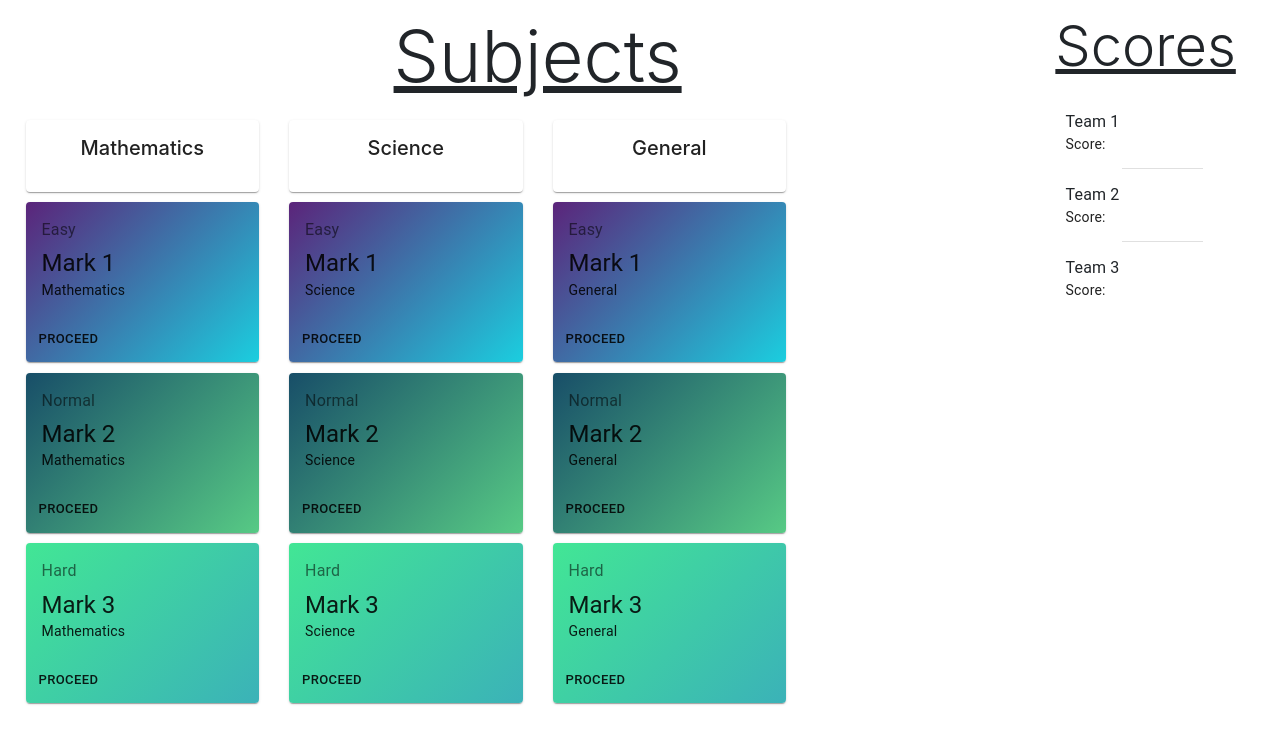
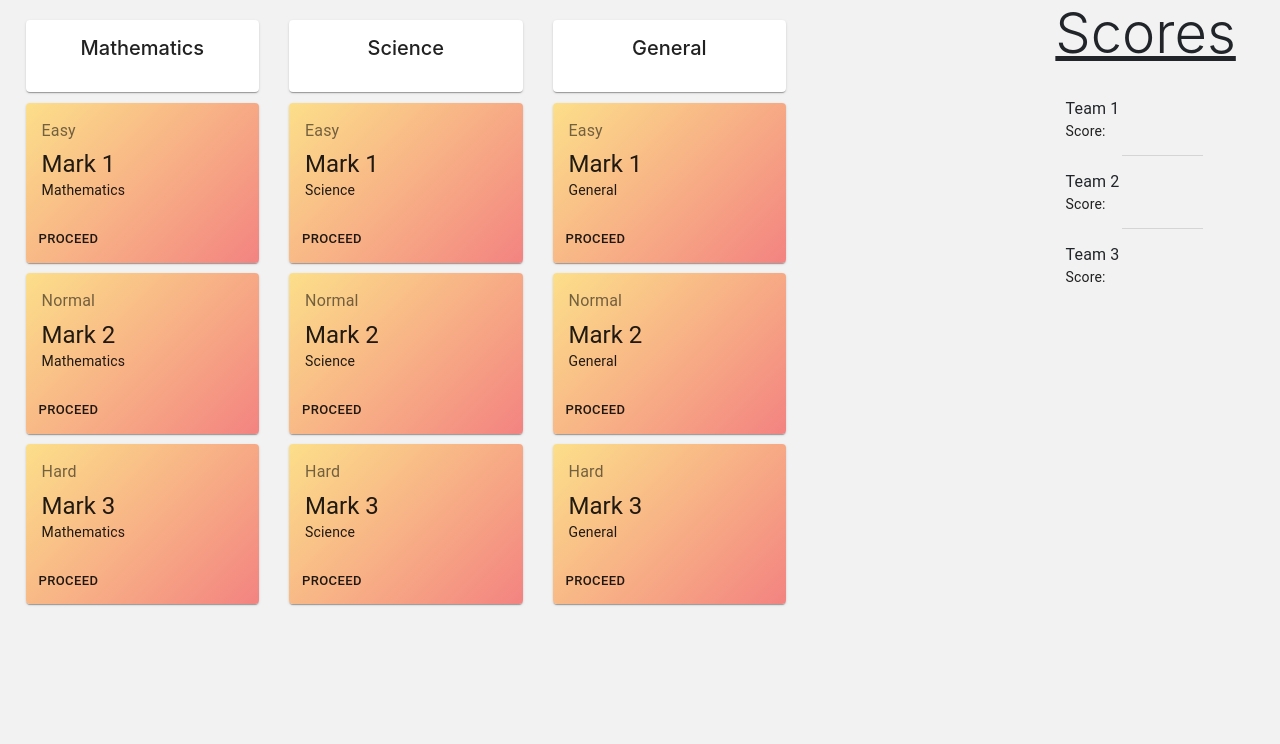
Before and after one commit to SkywalkerZ/test-deploy, a React (Create React App) app: page /option in a window 1280 px wide. Shown: the top 744 px of the page. Built offline with nearby package versions, Linux system fonts and the light colour scheme.

Commit message:
option page tehming #3

```diff
--- a/src/assets/style/option.css
+++ b/src/assets/style/option.css
@@ -1,10 +1,13 @@
+#optionsPage, #option-container, #scoreContainer{
+  background: #f2f2f2;
+}
+
 #option-container{
     width:80%;
-    margin-top: 1%;
+    margin-top: .0005%;
     margin-left: 2%;
     margin-right: 0%;
     float:left;
-    background: white;;
 }
 #optionTitle {
   margin-bottom: 2%;
@@ -21,7 +24,7 @@
 #scoreContainer{
    float:left;
    width:15%;
-   margin-top: 1%;
+   margin-top: .0005%;
    height:100%;
 }
 
@@ -36,18 +39,18 @@
   margin-right: 5%;
 }
 
-#mark1-a:hover, #mark1-b:hover, #mark1-c:hover, #mark2-a:hover, #mark2-b:hover, #mark2-c:hover, #mark3-a:hover, #mark3-b:hover, #mark3-c:hover{
+#mark1-a:hover, #mark1-b:hover, #mark1-c:hover, #mark2-a:hover, #mark2-b:hover, #mark2-c:hover, #mark3-a:hover, #mark3-b:hover, #mark3-c:hover {
     background:linear-gradient(135deg, #fad961 0%,#f76b1c 100%);
 }
 
-#mark1-a, #mark1-b, #mark1-c{
-    background:linear-gradient(135deg, #5b247a 0%,#1bcedf 100%);
+#mark1-a, #mark2-a, #mark3-a{
+  background:linear-gradient(135deg, #fcdf8a 0%,#f38381 100%);
 }
 
-#mark2-a, #mark2-b, #mark2-c{
-    background:linear-gradient(135deg, #184e68 0%,#57ca85 100%);
+#mark1-b, #mark2-b, #mark3-b{
+  background:linear-gradient(135deg, #fcdf8a 0%,#f38381 100%);
 }
 
-#mark3-a,#mark3-b,#mark3-c{
-    background:linear-gradient(135deg, #42e695 0%,#3bb2b8 100%);
+#mark1-c,#mark2-c,#mark3-c{
+  background:linear-gradient(135deg, #fcdf8a 0%,#f38381 100%);
 }
--- a/src/components/option.jsx
+++ b/src/components/option.jsx
@@ -48,7 +48,6 @@ export default class Option extends Component {
       <div className="min-vh-100" id="optionsPage">
         <div id="option-container">
           <div id="optionTitle">
-            <h1 className="display-3 pd-3"><u>Subjects</u></h1>
           </div>
           <Row id="rowSub">
             <div className="col-12 col-xs-12 col-sm-12 col-md-3 col-lg-3 text-center">
```
